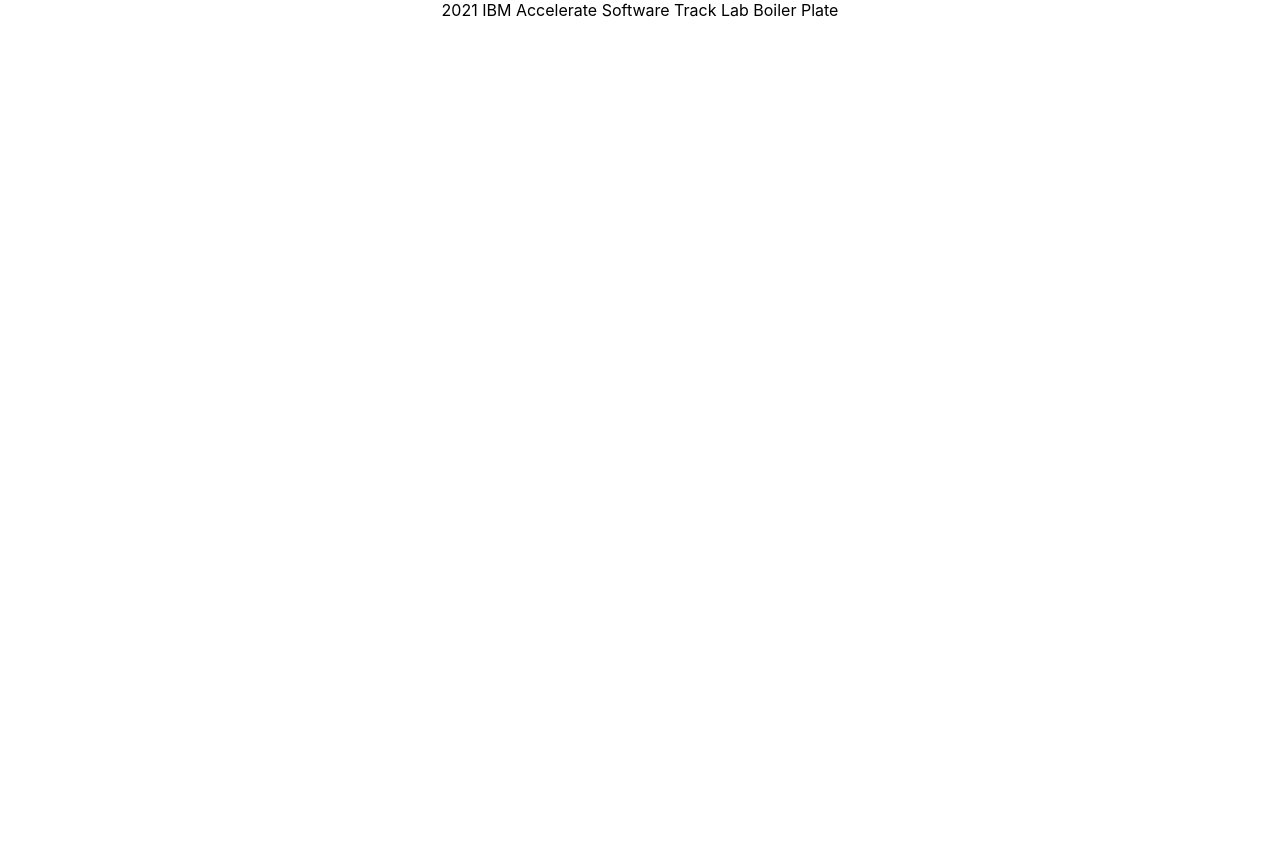
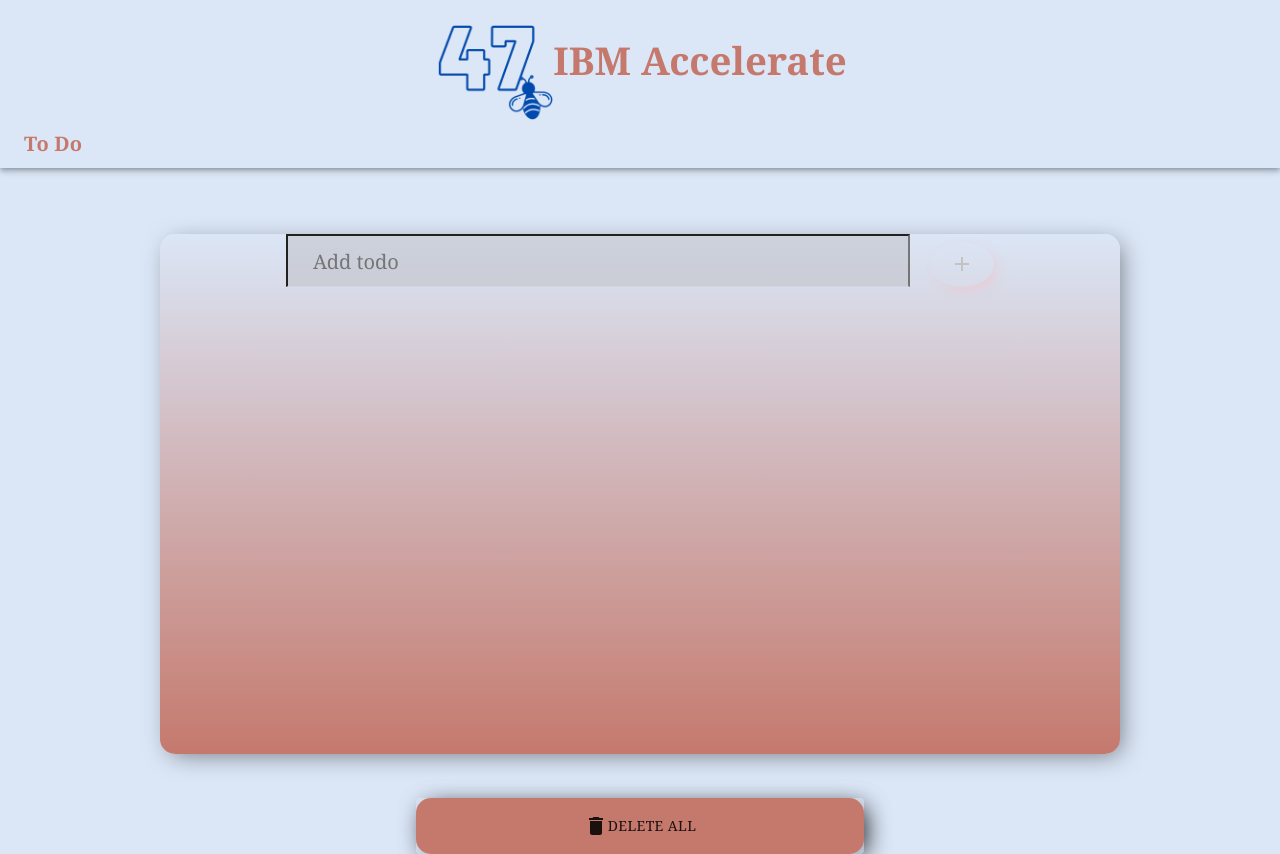
Before and after one commit to 2021-IBM-Accelerate-SW-Track/lab-1-team-47, a React (Create React App) app: page / in a window 1280 px wide. Before the commit the page ends 800 px from the top, so only its background shows below. Built offline with nearby package versions, Linux system fonts and the light colour scheme.

Commit message:
Added Add/Display functionality and implemented Material UI to add/ delete tasks, and display appbar.

```diff
--- a/package.json
+++ b/package.json
@@ -4,6 +4,7 @@
   "private": true,
   "dependencies": {
     "@material-ui/core": "^4.11.4",
+    "@material-ui/icons": "^4.11.2",
     "@testing-library/jest-dom": "^5.12.0",
     "@testing-library/react": "^11.2.6",
     "@testing-library/user-event": "^12.8.3",
--- a/src/App.css
+++ b/src/App.css
@@ -9,6 +9,7 @@
     sans-serif;
   -webkit-font-smoothing: antialiased;
   -moz-osx-font-smoothing: grayscale;
+  background: #DBE6F6;
 }
 
 code {
--- a/src/App.js
+++ b/src/App.js
@@ -1,12 +1,22 @@
-import Header from "./component/header"
+import { Component } from 'react';
 import './App.css';
+import Header from './component/header/header';
+import React from 'react';
+import DenseAppBar from './components/app/appBar';
+import Main from './components/app/toDo';
 
-function App() {
-  return (
-    <div className="App">
-    <Header/>
-    </div>
-  );
+
+class App extends Component {
+  render() {
+    return(
+      <div className="App">
+        <Header />
+        <DenseAppBar />
+				<br />
+				<Main />
+      </div>
+    );
+  }
 }
 
 export default App;
--- a/src/component/header/header.css
+++ b/src/component/header/header.css
@@ -0,0 +1,32 @@
+*{
+    box-sizing: border-box;
+    margin: 0;
+    padding: 0;
+    font-family: Georgia, 'Times New Roman', Times, serif ;
+    scroll-behavior: smooth;
+}
+.header {
+
+    background: #DBE6F6;
+
+    height: 120px;
+    display: flex;
+    font-size: 1.2rem;
+    justify-content: center;
+    align-items: center;
+    align-items: center;
+    position: sticky;
+    z-index: 999;
+    padding: left;
+}
+.header img {
+    display: flex;
+    width: 120px;
+    height: 100 px;
+}
+.header h1 {
+    text-align: center;
+    font-weight: bold;
+    color: #C5796D;
+   /* color: rgba(121, 88, 27, 0.507)*/
+}
--- a/src/component/header/header.js
+++ b/src/component/header/header.js
@@ -1,3 +1,10 @@
-export default function Header(){
-    return <div>2021 IBM Accelerate Software Track Lab Boiler Plate</div>
-}
+import React from 'react';
+import './header.css';
+import logoUrl from './47.png';
+const Header = () => (
+    <div className="header">
+    <img src={logoUrl} alt="Team 47" />
+    <h1> IBM Accelerate </h1>
+    </div>
+)
+export default Header;
--- a/src/component/header/index.js
+++ b/src/component/header/index.js
@@ -1,3 +1,4 @@
 import Header from "./header"
 
+
 export default Header
--- /dev/null
+++ b/src/components/app/appBar.js
@@ -0,0 +1,34 @@
+import React from 'react';
+import { makeStyles } from '@material-ui/core/styles';
+import AppBar from '@material-ui/core/AppBar';
+import Toolbar from '@material-ui/core/Toolbar';
+import Typography from '@material-ui/core/Typography';
+
+const useStyles = makeStyles((theme) => ({
+root: {
+    flexGrow: 1,
+    backgroundColor: "#DBE6F6",
+
+},
+custom: {
+    color: "#C5796D",
+    fontWeight: "bold",
+    fontFamily: "Georgia"
+}
+}));
+
+export default function DenseAppBar() {
+const classes = useStyles();
+
+return (
+    <div className={classes.root}>
+    <AppBar position="static" color="inherit">
+        <Toolbar variant="dense" className={classes.root}>
+        <Typography variant="h6" className = {classes.custom}>
+            To Do
+        </Typography>
+        </Toolbar>
+    </AppBar>
+    </div>
+);
+}
--- /dev/null
+++ b/src/components/app/toDo.css
@@ -0,0 +1,62 @@
+.childOne{
+	width: 75%;
+	height: 65vh;
+	background: #DBE6F6;  /* fallback for old browsers */
+	background: -webkit-linear-gradient(to top, #C5796D, #DBE6F6);  /* Chrome 10-25, Safari 5.1-6 */
+	background: linear-gradient(to top, #C5796D, #DBE6F6); /* W3C, IE 10+/ Edge, Firefox 16+, Chrome 26+, Opera 12+, Safari 7+ */
+
+	box-shadow: 5px 5px 25px -5px rgba(0,0,0,0.5);
+	border-radius: 15px;
+	margin: auto;
+}
+
+input{
+	padding: 25px;
+	text-align: left;
+	height: 30px;
+	background: #c0c3c98e;
+	font-size:	20px;
+	font-weight: 500;
+	font-family: Georgia, 'Times New Roman', Times, serif;
+	width: 65%;
+	border-bottom: 1px solid #dbe6f650;
+	outline: none;
+	margin-right: 20px;
+}
+
+
+.AddBtn{
+	width: 40px;
+	height: 45px;
+	background-color: #aa4b6b;
+	color: rgb(195, 195, 195) !important;
+	box-shadow: 5px 5px 15px -5px rgba(241, 195, 202, 0.897);
+	border-radius: 50% !important;
+}
+
+.textFont{
+	text-align: left;
+	font-family: Georgia, 'Times New Roman', Times, serif;
+	font-size: 20px;
+	text-decoration-color: darkgray;
+	font-weight: 500;
+}
+
+.childTwo{
+	width: 35%;
+	height: 7vh;
+	background: #C5796D;
+
+	box-shadow: 5px 5px 25px -5px rgba(0,0,0,0.5);
+	border-radius: 15px;
+	margin: auto;
+}
+
+.delBtn{
+	width: 100%;
+	height: 7vh;
+	background-color: #aa4b6b;
+	box-shadow: 5px 5px 25px -5px rgba(0, 0, 0, 0.644);
+	border-radius: 15px;
+	margin: auto;
+}
--- /dev/null
+++ b/src/components/app/toDo.js
@@ -0,0 +1,63 @@
+import React, { useState } from 'react';
+import Button from '@material-ui/core/Button';
+import AddIcon from '@material-ui/icons/Add';
+import DeleteIcon from '@material-ui/icons/Delete';
+import './toDo.css';
+
+const Main = () => {
+
+
+	const [item, setItem] = useState("");
+	const [newItem, setNewItem] = useState([]);
+
+	const firstEvent = (event) => {
+		setItem(event.target.value);
+	}
+
+	const secondEvent = () => {
+
+
+		setNewItem((prev)=>{
+			return [...prev, item]
+		});
+
+		setItem("");
+
+	}
+
+	const thirdEvent = () => {
+		setNewItem([]);
+	}
+
+	return(
+		<div>
+			<br />
+			<br />
+			<div className="childOne">
+				<input type="text" value={item} placeholder="Add todo" onChange={firstEvent} />
+				<Button className="AddBtn" onClick={secondEvent}>
+					<AddIcon />
+				</Button>
+				<br />
+				<br />
+				<ul className="textFont">
+					{
+						newItem.map((val) => {
+							return <li> {val} </li>;
+						})
+					}
+				</ul>
+			</div>
+			<br />
+			<br />
+			<div className="childTwo">
+				<Button className="delBtn" onClick={thirdEvent}>
+					<DeleteIcon />Delete All
+				</Button>
+			</div>
+		</div>
+	);
+}
+
+
+export default Main;
```
Also changed, not shown: src/index.html (added, +19 -0 lines), src/component/header/47.png (added).
